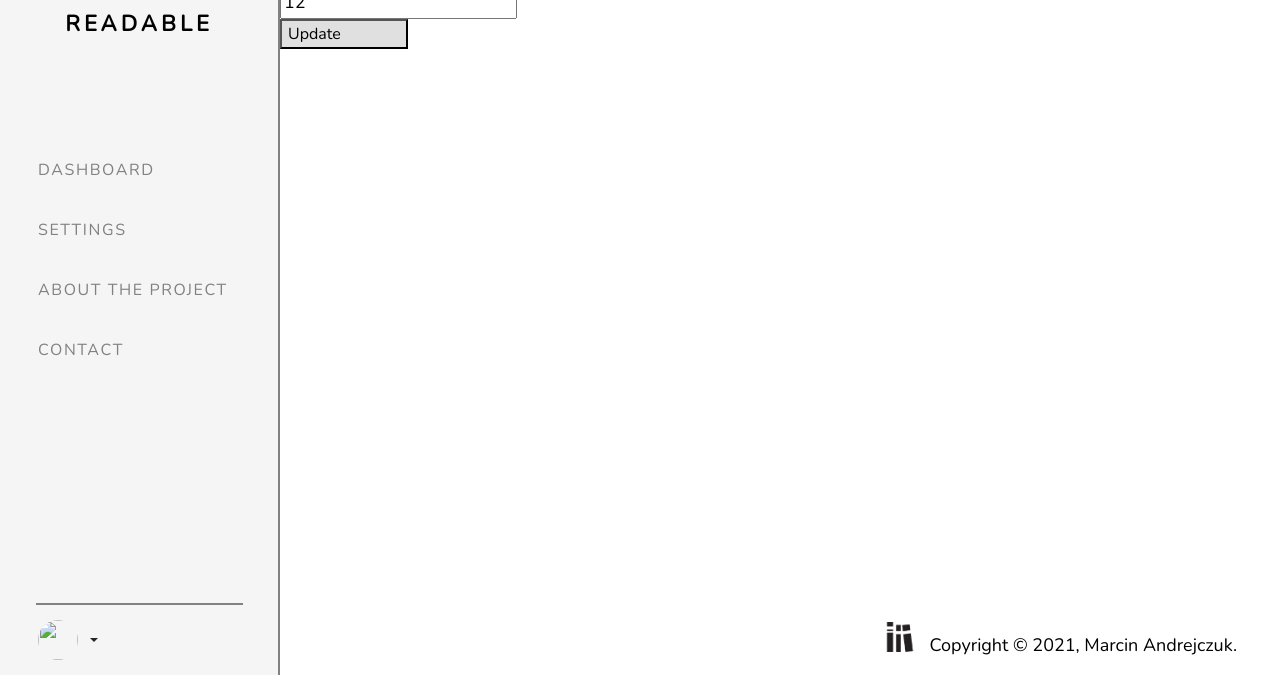
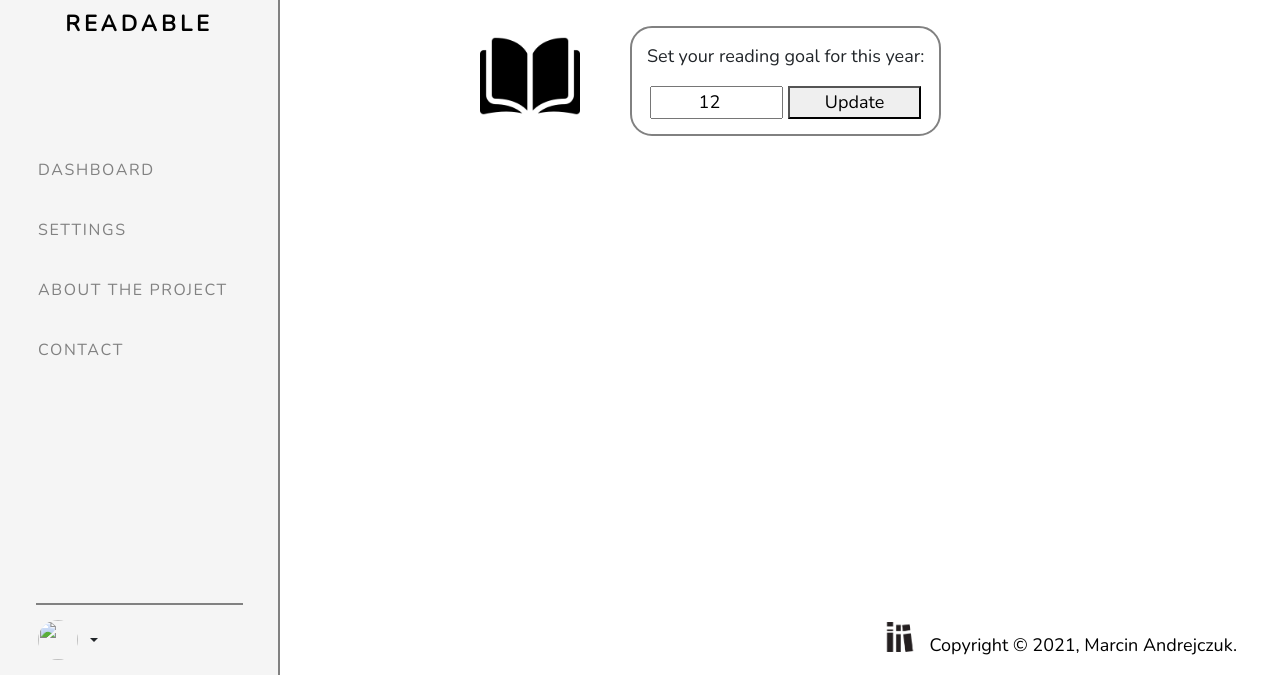
Before and after one commit to Marcinar1010/Readable, a Django app: template readable/main/templates/main/progress.html in a window 1280 px wide. Shown: the part 125-800 px from the top of the page. Run offline with Django 3.2, Linux system fonts and the light colour scheme; the template is opened without the code that fills it: values that come from a table or form of the project are taken from there, others are empty.

Commit message:
final working design

```diff
--- a/readable/main/static/main/progress.css
+++ b/readable/main/static/main/progress.css
@@ -1,3 +1,40 @@
 .progress-content {
     font-size: large;
 }
+
+.progress-form {
+    width: 133px;
+    text-align: center;
+}
+
+.progress-btn {
+    width: 133px;
+}
+
+#progress-img {
+    width: 100px;
+    height: 100px;
+}
+
+.form-div {
+    max-width: 600px;
+    margin-left: auto;
+    margin-right: auto;
+    text-align: center;
+    margin-top: 5vh;
+}
+
+.form-div-r, .form-div-l {
+    float:left
+}
+
+.form-div-r {
+    border-radius: 22px;
+    border: 2px solid #818181;
+    padding: 15px ;
+    margin-left: 50px;
+}
+
+.form-div-r:focus-visible {
+    outline: 2px solid green;
+}
--- a/readable/main/templates/main/progress.html
+++ b/readable/main/templates/main/progress.html
@@ -14,10 +14,18 @@
                 </div>
             {% endfor %}
         {% endif %}
-        <form method="POST" action="{% url 'main-progress-update' %}">
-            {% csrf_token %}
-            {{ form.year_goal }}
-            <button type="submit" class="form-more-btn">Update</button>
-        </form>
+        <div class="form-div">
+            <div class="form-div-l">
+                <img src="/static/main/progress-icon.png" id="progress-img"></img>
+            </div>
+            <div class="form-div-r">
+                <p>Set your reading goal for this year:</p>
+                <form method="POST" action="{% url 'main-progress-update' %}">
+                    {% csrf_token %}
+                    {{ form.year_goal }}
+                    <button type="submit" class="progress-btn">Update</button>
+                </form>
+            </div><div style="clear:both"></div>
+        </div>
     </div>
 {% endblock content %}
--- a/readable/users/forms.py
+++ b/readable/users/forms.py
@@ -105,6 +105,14 @@ class ListUpdateForm(forms.ModelForm):
 
 class ProgressUpdate(forms.ModelForm):
 
+
+    def __init__(self, *args, **kwargs):
+        super().__init__(*args, **kwargs)
+        self.fields["year_goal"].widget.attrs.update({
+            'name':'progress-form',
+            'required':'',
+            'class': 'progress-form',
+            })
     class Meta:
         model = ReadingProgress
         fields = ['year_goal']
```
Also changed, not shown: readable/main/static/main/progress-icon.png (added).
